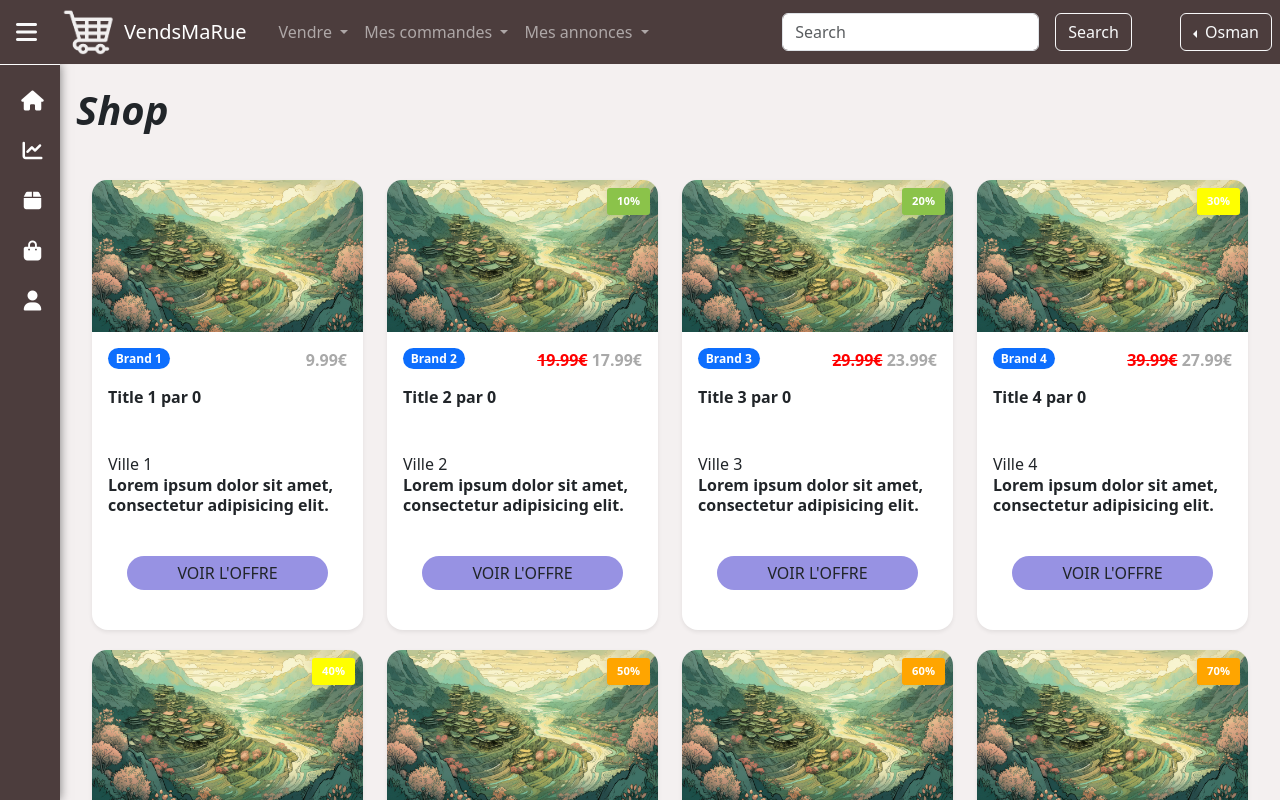
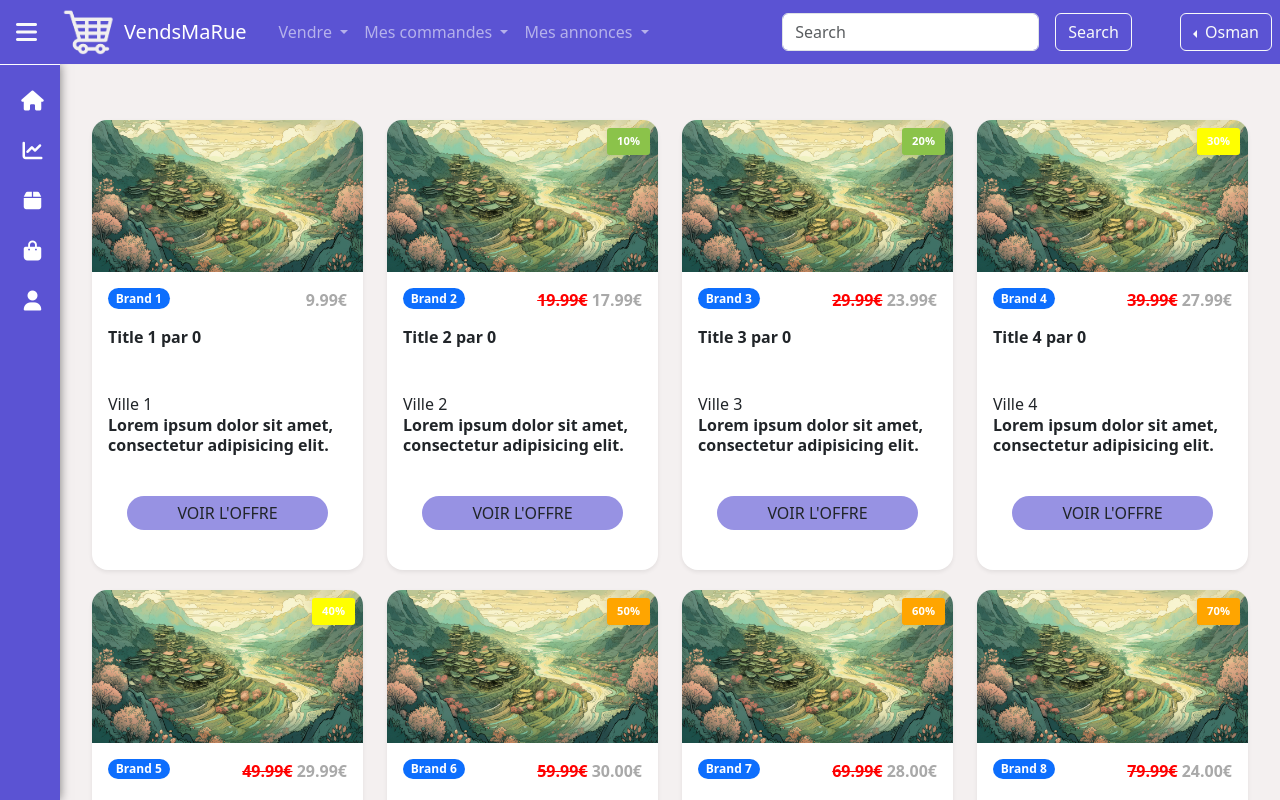
Before and after one commit to Albroy/WE4B-Project, an Angular app in the folder VendMaRue/: page / in a window 1280 px wide. Shown: the top 800 px of the page. Built offline with nearby package versions, Linux system fonts and the light colour scheme.

Commit message:
header et navbar
Co-Authored-By: osmandaway <95573475+osmandaway@users.noreply.github.com>

```diff
--- a/VendMaRue/src/app/app.component.css
+++ b/VendMaRue/src/app/app.component.css
@@ -14,12 +14,12 @@ main {
 }
 
 app-new-sidenav {
-    position: absolute;
+    position: fixed;
     left: 0rem;
     width: 60px;
     height: calc(100vh - 4rem);
     box-shadow: 0px 0px 10px rgba(0, 0, 0, 0.5);
-    background-color: #4c3d3d;
+    background-color: var(--color3);
     border-top: 1px solid white;
     overflow-x: hidden;
     white-space: nowrap;
--- a/VendMaRue/src/app/app.component.html
+++ b/VendMaRue/src/app/app.component.html
@@ -4,7 +4,6 @@
         <app-new-sidenav [sideNavStatus]="sideNavStatus"
             [ngClass]="{'app-side-nav-open':sideNavStatus}"></app-new-sidenav>
         <div class="display-area p-3" [ngClass]="{'display-area-shrink':sideNavStatus}">
-            <p class="fs-1 fw-bold fst-italic">Shop</p>
             <router-outlet></router-outlet>
             <app-footer></app-footer>
 
--- a/VendMaRue/src/app/new-header/new-header.component.scss
+++ b/VendMaRue/src/app/new-header/new-header.component.scss
@@ -1,10 +1,10 @@
 .dropdown-menu-dark{
-  background-color:#C07F00;
+  background-color: var(--color3)!important;
 }
 
 nav{
   height: 100%;
-  background-color: #4c3d3d;
+  background-color: var(--color3)!important;
 }
 
 .side-nav-button{
@@ -16,12 +16,12 @@ nav{
 }
 
 .side-nav-button:hover{
-  background-color: #C07F00;
+  background-color: var(--color4a)!important;
   border-radius: 30%;
 }
 
 .btn-outline-light:hover{
-  background-color: #C07F00;
+  background-color: var(--color4a)!important;
 }
 
 .logo{
--- a/VendMaRue/src/app/new-sidenav/new-sidenav.component.scss
+++ b/VendMaRue/src/app/new-sidenav/new-sidenav.component.scss
@@ -24,7 +24,7 @@
 }
 
 .nav-list-open .nav-list-item:hover{
-  background-color: #C07F00;
+  background-color: var(--color4a)!important;
   cursor: pointer;
   border-radius:10px;
 }
@@ -50,5 +50,5 @@ a{
 }
 
 nav{
-  background-color: #4c3d3d;
+  background-color: var(--color3)!important;
 }
--- a/VendMaRue/src/styles.css
+++ b/VendMaRue/src/styles.css
@@ -18,7 +18,7 @@ body{
     background-color: var(--color2);
 }
 
-
-.text-bg-dark{
+/*
+.navbar,.side-nav-content{
     background-color: var(--color3)!important;
-}
+} */
```
